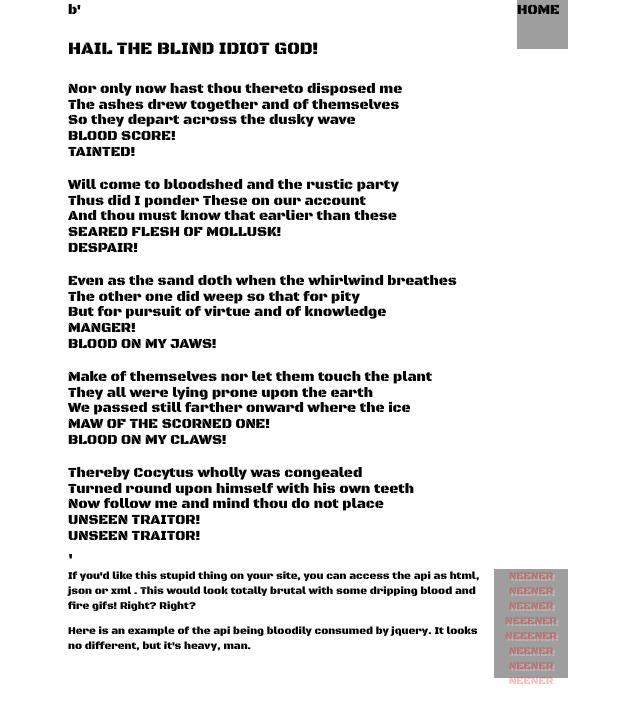
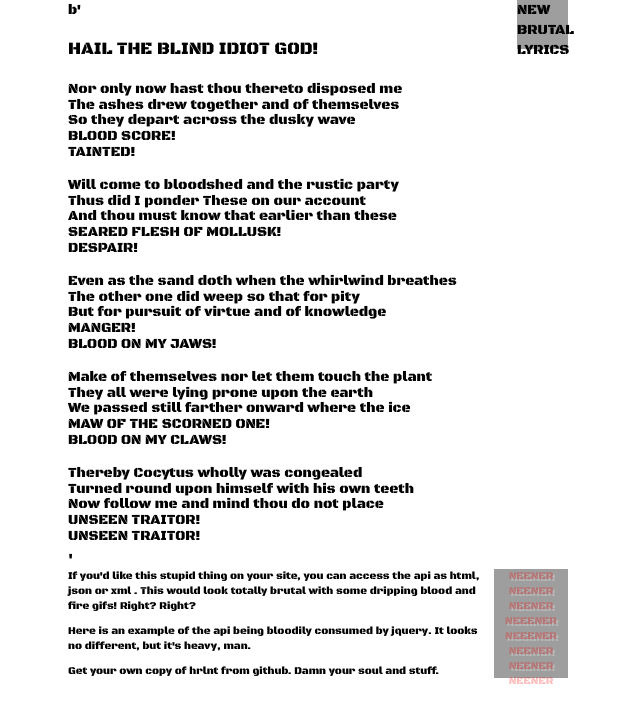
Before and after one commit to corporocorp/hrlnt, a Flask app: page / in a window 1280 px wide. Shown: the top 723 px of the page, without its empty margins (322-962 px from the left). Run offline with Flask 2, Linux system fonts and the light colour scheme; some libraries are stand-ins or nearby versions; grey boxes are pictures that could not be loaded.

Commit message:
added github link

```diff
--- a/metal/templates/base.html
+++ b/metal/templates/base.html
@@ -34,7 +34,7 @@
 </head>
 <body>
 	<div id="content">
-		<div class="skull" id="home">HOME</div>
+		<div class="skull" id="home">NEW BRUTAL LYRICS</div>
 		{% block content %}{% endblock %}
 	</div>
 	<div id="footer">
@@ -45,6 +45,7 @@
 		<p class="tiny">If you'd like this stupid thing on your site, you can access the api as <a href="/api/html">html</a>, <a href="/api/json">json</a> or <a href="/api/xml">xml</a>
 		. This would look totally brutal with some dripping blood and fire gifs! Right? Right?</p>
 		<p class="tiny"><a href="fromapi">Here</a> is an example of the api being bloodily consumed by jquery. It looks no different, but it's heavy, man.</p>
+		<p class="tiny">Get your own copy of hrlnt from <a href="https://github.com/corporocorp/hrlnt">github</a>. Damn your soul and stuff.</p>
 		{% endblock %}
 	</div>
 </body>
```
